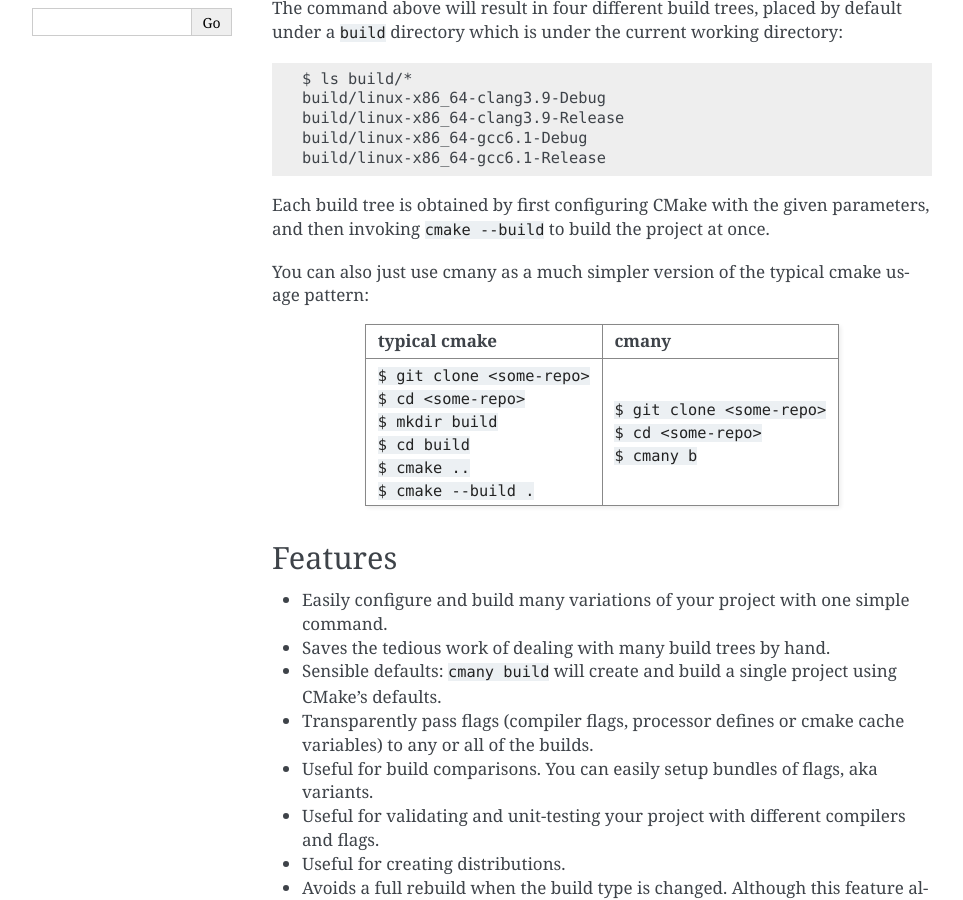
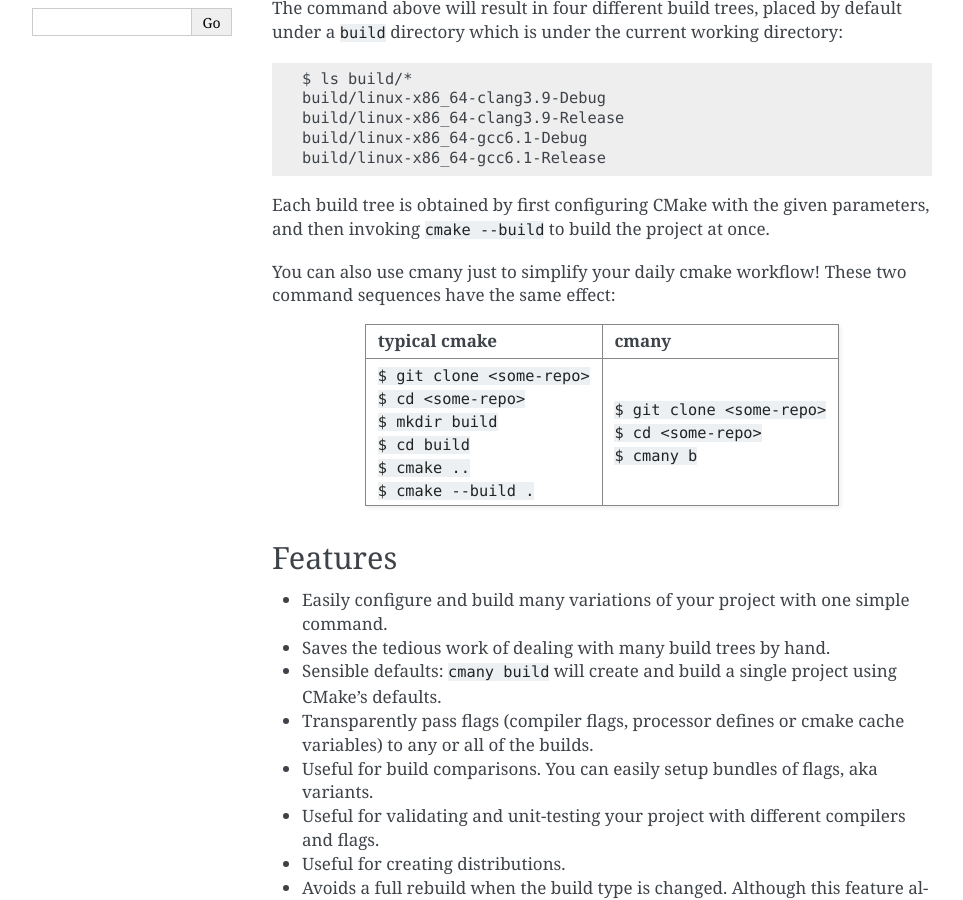
Before and after one commit to biojppm/cmany, a Sphinx documentation site: the page built from doc/intro.rst, in a window 1280 px wide and 900 px high, scrolled down 408 px. Shown: the whole window, without its empty margins (148-1111 px from the left). Built offline with Sphinx 7.4.7, drawn with Linux system fonts in a browser that asks for light colours.

Commit message:
Simplify a doc phrase.

```diff
--- a/README.rst
+++ b/README.rst
@@ -29,8 +29,8 @@
 Each build tree is obtained by first configuring CMake with the given
 parameters, and then invoking ``cmake --build`` to build the project at once.
 
-You can also just use cmany as a much simpler version of the typical
-cmake usage pattern:
+You can also use cmany just to simplify your daily cmake
+workflow! These two command sequences have the same effect:
 
 +-------------------------------+-------------------------------+
 | typical cmake                 | cmany                         |
--- a/doc/intro.rst
+++ b/doc/intro.rst
@@ -29,8 +29,8 @@
 Each build tree is obtained by first configuring CMake with the given
 parameters, and then invoking ``cmake --build`` to build the project at once.
 
-You can also just use cmany as a much simpler version of the typical
-cmake usage pattern:
+You can also use cmany just to simplify your daily cmake
+workflow! These two command sequences have the same effect:
 
 +-------------------------------+-------------------------------+
 | typical cmake                 | cmany                         |
```
Also changed, not shown: 1 other file.
